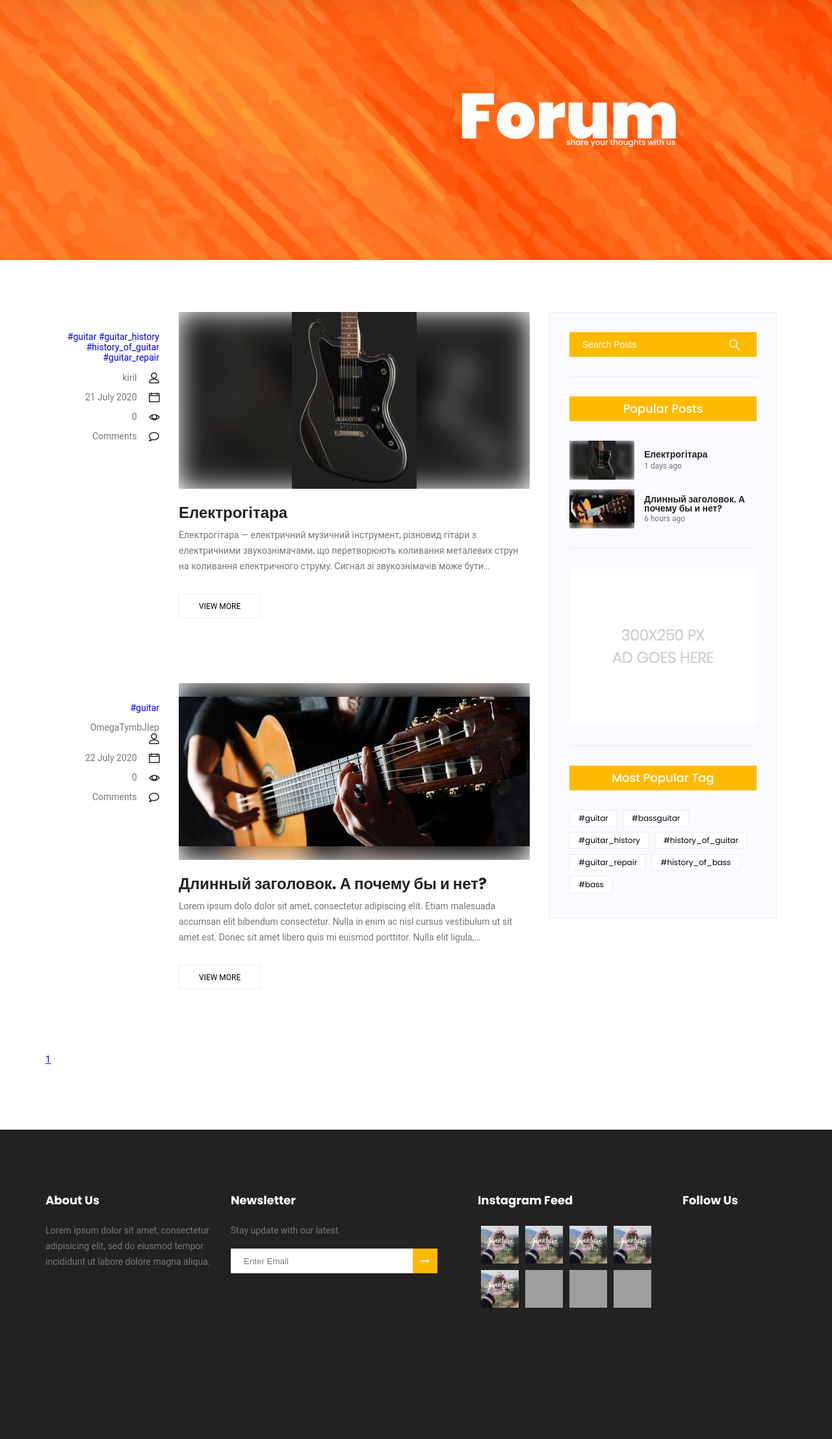
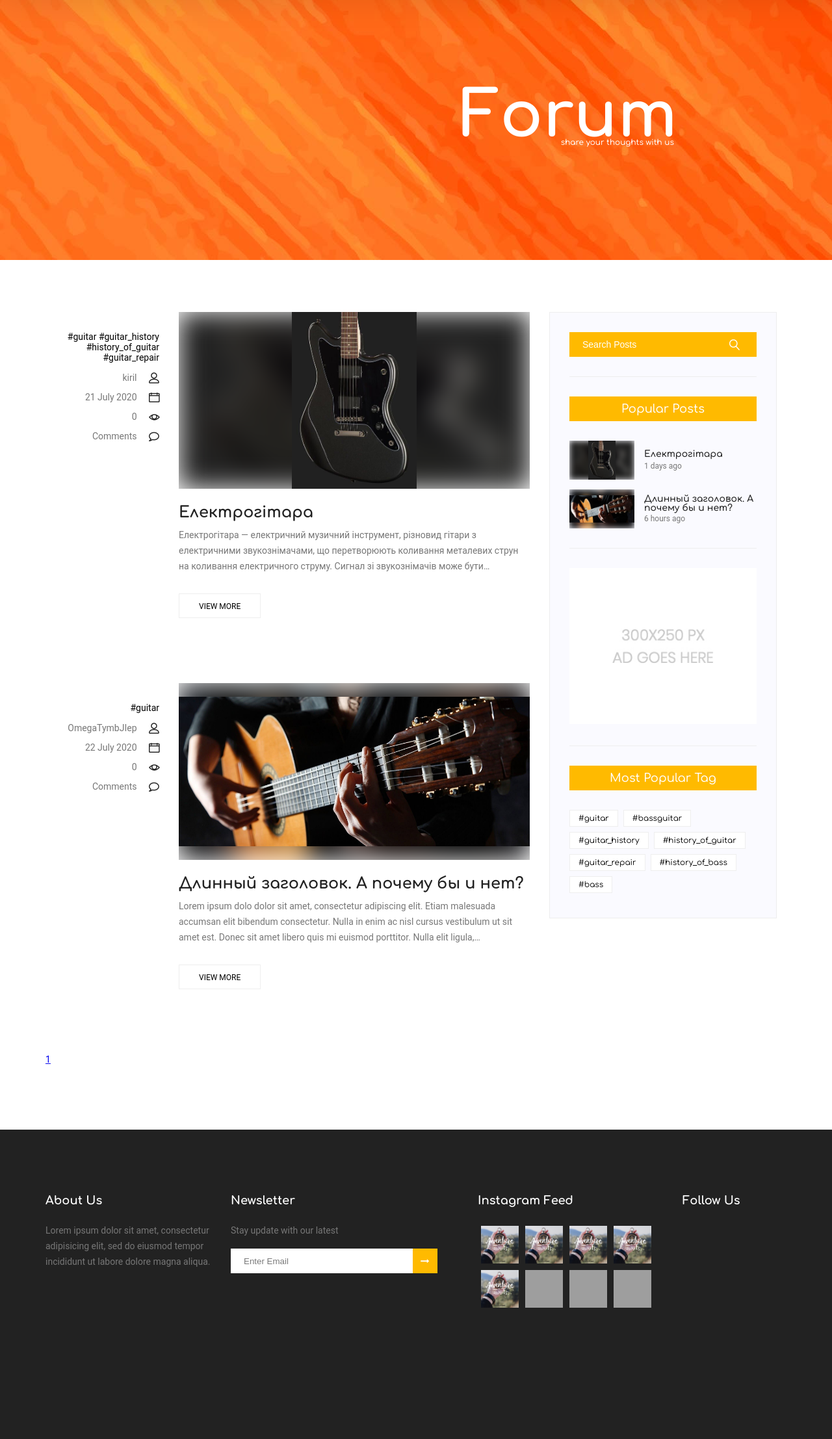
Before and after one commit to Velnbur/GuitarPower1, a Django app: a page that uses mysite/templates/home.html in a window 1280 px wide. Shown: the part 80-2294 px from the top of the page at 65% size. Run offline with Django 3.2, Linux system fonts and the light colour scheme; data comes from the database, SQL or seed files in the repository; some libraries are stand-ins or nearby versions; grey boxes are pictures that could not be loaded.

Commit message:
smth altered forum

```diff
--- a/mysite/static/css/main.css
+++ b/mysite/static/css/main.css
@@ -4,7 +4,7 @@ h1 , h2 , h3 , h4 , h5 , h6 , p {
 }
 
 h1, h2, h3, h4, h5, h6 {
-    font-family: "Poppins", sans-serif;
+    font-family: 'Comfortaa', sana-serif;
     color: #222222;
     font-weight: 500;
     line-height: 1;
@@ -864,7 +864,7 @@ footer p {
 
 .forum-intro-flexbox p {
     line-height: 1em;
-    font-family: "Poppins", sans-serif;
+    font-family: 'Comfortaa', cursive;;
     font-weight: 500;
     color: white;
     font-size: 12px;
@@ -940,6 +940,7 @@ footer p {
 
 .forum-unit-meta {
     list-style: none;
+    padding: 0;
 }
 
 .forum-unit-meta li {
@@ -1054,6 +1055,15 @@ footer p {
     color: white;
 }
 
+.forum-unit-tags a {
+    color: black;
+    transition: 0.5s;
+    text-decoration: none;
+}
+
+.forum-unit-tags a:hover {
+    color: #ffba00;
+}
 
 
 /*========= END right-forum-sidebar =========*/
@@ -1238,7 +1248,7 @@ footer p {
     padding: 0 13px;
     color: black;
     transition: 0.3s;
-    font-family: "Poppins", sans-serif;
+    font-family: 'Comfortaa', cursive;;
     font-size: 12px;
 }
 
--- a/mysite/templates/forum.html
+++ b/mysite/templates/forum.html
@@ -34,7 +34,7 @@
                             <div class="forum-unit-info">
                                 <div class="forum-unit-tags">
                                     {% for tag in article.tags.all %}
-                                    <a href="/forum/1tag={{tag.tag}}" style="text-decoration: none;">#{{tag.tag}}</a>
+                                    <a href="/forum/1tag={{tag.tag}}">#{{tag.tag}}</a>
                                     {% endfor %}
                                 </div>
                                 <ul class="forum-unit-meta">
--- a/mysite/templates/home.html
+++ b/mysite/templates/home.html
@@ -11,6 +11,7 @@
     <link rel="stylesheet" href="{% static 'css/linearicons.css'%}">
     <link rel="stylesheet" href="{% static 'css/font-awesome.min.css'%}">
 
+    <link href="https://fonts.googleapis.com/css2?family=Comfortaa:wght@300;400;500;600;700&display=swap" rel="stylesheet">
     <link href="https://fonts.googleapis.com/css2?family=Poppins:ital,wght@0,100;0,200;0,300;0,400;0,500;0,600;0,700;0,800;0,900;1,100;1,200;1,300;1,400;1,500;1,600;1,700;1,800;1,900&display=swap" rel="stylesheet">
 
     <script type="text/javascript" src="{% static 'js/jquery-3.5.0.js'%}"></script>
```
